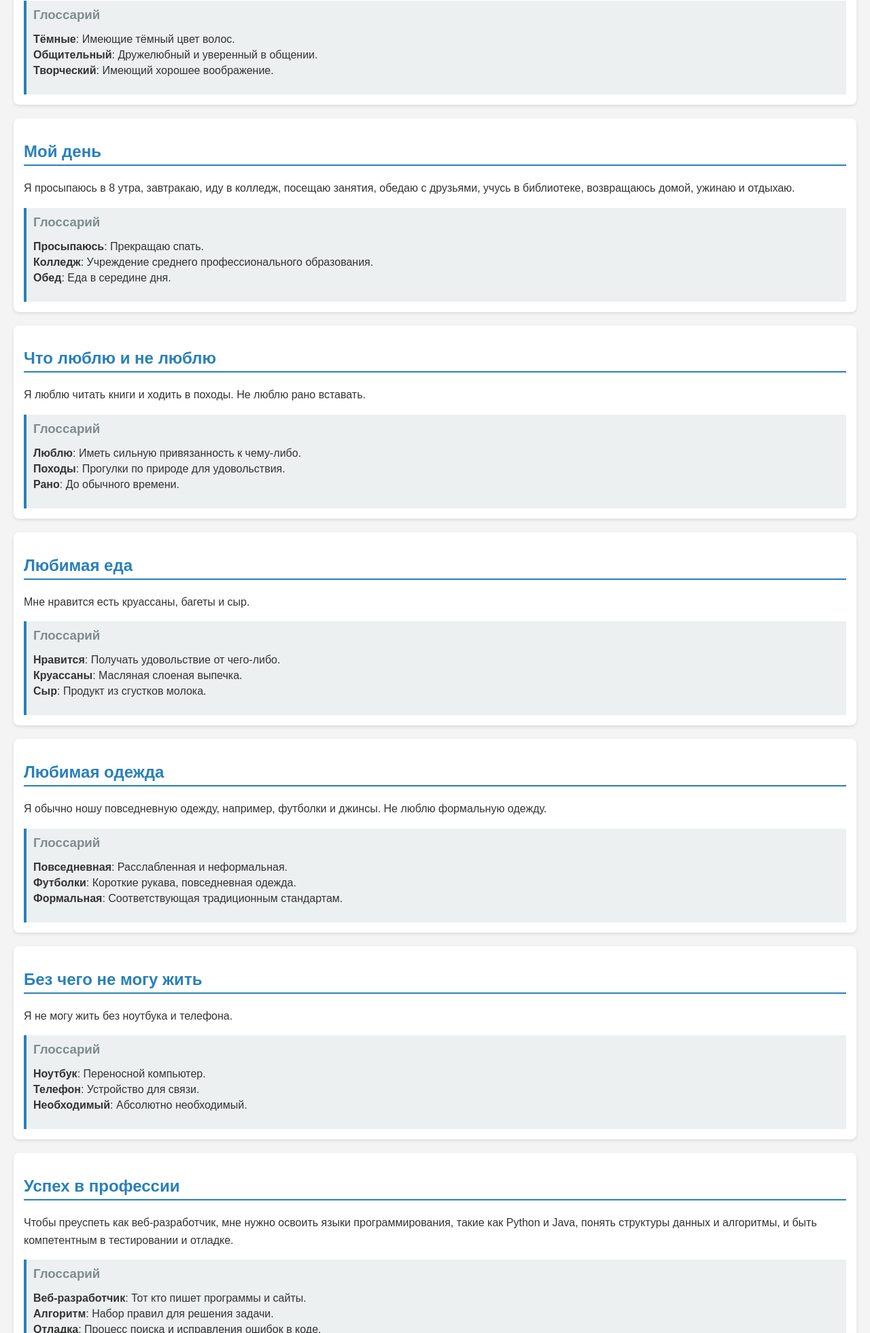
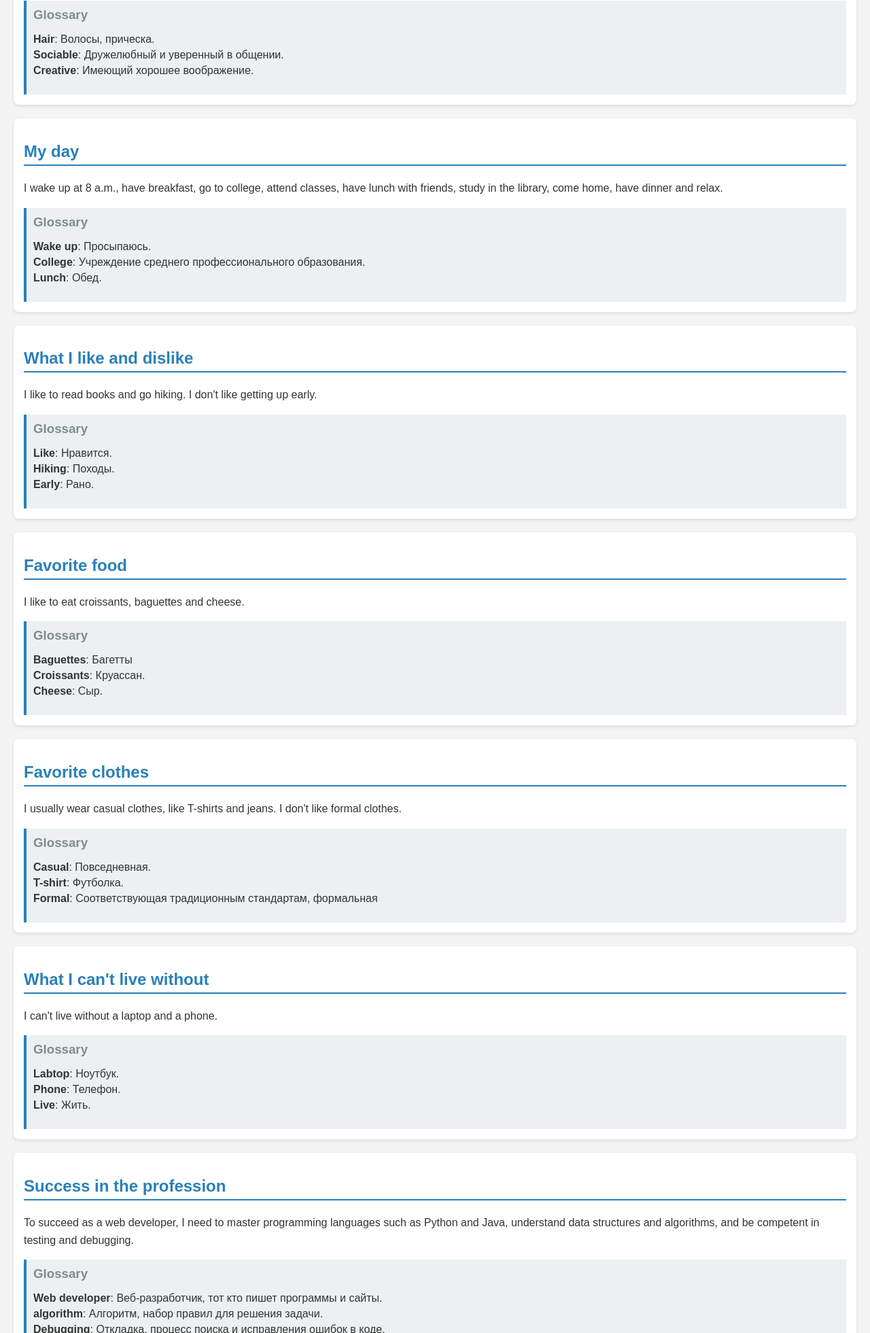
Before and after one commit to ky0raku/my-practic-engl, a plain HTML site: page index.html in a window 1280 px wide. Shown: the part 839-2800 px from the top of the page at 68% size. Drawn offline with Linux system fonts and the light colour scheme.

Commit message:
Update index.html

```diff
--- a/index.html
+++ b/index.html
@@ -8,7 +8,7 @@
 
     <meta name="viewport" content="width=device-width, initial-scale=1.0">
 
-    <title>Моя личная страница</title>
+    <title>My personal page</title>
 
     <style>
 
@@ -104,27 +104,27 @@
 
 <body>
 
-    <h1>Моя личная страница</h1>
+    <h1>My personal page</h1>
 
 
 
     <section>
 
-        <h2>Обо мне</h2>
+        <h2>About me</h2>
 
-        <p>Меня зовут Даниил, мне 17 лет, и я Русский.</p>
+        <p>My name is Daniil, I am 17 years old, and I am Russian.</p>
 
         <div class="glossary">
 
-            <h3>Глоссарий</h3>
+            <h3>Glossary</h3>
 
             <ul>
 
-                <li><strong>Имя</strong>: Слово, которым называют человека.</li>
+                <li><strong>Name</strong>: Слово, которым называют человека.</li>
 
-                <li><strong>Возраст</strong>: Количество прожитых лет.</li>
+                <li><strong>Years old</strong>: Количество прожитых лет.</li>
 
-                <li><strong>Национальность</strong>: Страна, к которой принадлежит человек.</li>
+                <li><strong>Nationality</strong>: Страна, к которой принадлежит человек.</li>
 
             </ul>
 
@@ -136,21 +136,21 @@
 
     <section>
 
-        <h2>Моя семья</h2>
+        <h2>My family</h2>
 
-        <p>У меня есть брат и кошка. Мой брат 13 лет, а моя кошка очень милая.</p>
+        <p>I have a brother and a cat. My brother is 13 years old, and my cat is very cute.</p>
 
         <div class="glossary">
 
-            <h3>Глоссарий</h3>
+            <h3>Glossary</h3>
 
             <ul>
 
-                <li><strong>Брат</strong>: Мужской родственник, брат.</li>
+                <li><strong>Brother</strong>: Мужской родственник, брат.</li>
 
-                <li><strong>Кошка</strong>: Небольшое домашнее млекопитающее.</li>
+                <li><strong>Cat</strong>: Кошка</li>
 
-                <li><strong>Милая</strong>: Привлекательная и очаровательная.</li>
+                <li><strong>Cute</strong>: Привлекательная и очаровательная, милая</li>
 
             </ul>
 
@@ -162,21 +162,21 @@
 
     <section>
 
-        <h2>Мой характер и внешность</h2>
+        <h2>My character and appearance</h2>
 
-        <p>У меня тёмные волосы и голубые глаза. Я общительный и творческий.</p>
+        <p>I have dark hair and blue eyes. I am sociable and creative.</p>
 
         <div class="glossary">
 
-            <h3>Глоссарий</h3>
+            <h3>Glossary</h3>
 
             <ul>
 
-                <li><strong>Тёмные</strong>: Имеющие тёмный цвет волос.</li>
+                <li><strong>Hair</strong>: Волосы, прическа.</li>
 
-                <li><strong>Общительный</strong>: Дружелюбный и уверенный в общении.</li>
+                <li><strong>Sociable</strong>: Дружелюбный и уверенный в общении.</li>
 
-                <li><strong>Творческий</strong>: Имеющий хорошее воображение.</li>
+                <li><strong>Creative</strong>: Имеющий хорошее воображение.</li>
 
             </ul>
 
@@ -188,21 +188,21 @@
 
     <section>
 
-        <h2>Мой день</h2>
+        <h2>My day</h2>
 
-        <p>Я просыпаюсь в 8 утра, завтракаю, иду в колледж, посещаю занятия, обедаю с друзьями, учусь в библиотеке, возвращаюсь домой, ужинаю и отдыхаю.</p>
+        <p>I wake up at 8 a.m., have breakfast, go to college, attend classes, have lunch with friends, study in the library, come home, have dinner and relax.</p>
 
         <div class="glossary">
 
-            <h3>Глоссарий</h3>
+            <h3>Glossary</h3>
 
             <ul>
 
-                <li><strong>Просыпаюсь</strong>: Прекращаю спать.</li>
+                <li><strong>Wake up</strong>: Просыпаюсь.</li>
 
-                <li><strong>Колледж</strong>: Учреждение среднего профессионального образования.</li>
+                <li><strong>College</strong>: Учреждение среднего профессионального образования.</li>
 
-                <li><strong>Обед</strong>: Еда в середине дня.</li>
+                <li><strong>Lunch</strong>: Обед.</li>
 
             </ul>
 
@@ -214,21 +214,21 @@
 
     <section>
 
-        <h2>Что люблю и не люблю</h2>
+        <h2>What I like and dislike</h2>
 
-        <p>Я люблю читать книги и ходить в походы. Не люблю рано вставать.</p>
+        <p>I like to read books and go hiking. I don't like getting up early.</p>
 
         <div class="glossary">
 
-            <h3>Глоссарий</h3>
+            <h3>Glossary</h3>
 
             <ul>
 
-                <li><strong>Люблю</strong>: Иметь сильную привязанность к чему-либо.</li>
+                <li><strong>Like</strong>: Нравится.</li>
 
-                <li><strong>Походы</strong>: Прогулки по природе для удовольствия.</li>
+                <li><strong>Hiking</strong>: Походы.</li>
 
-                <li><strong>Рано</strong>: До обычного времени.</li>
+                <li><strong>Early</strong>: Рано.</li>
 
             </ul>
 
@@ -240,21 +240,21 @@
 
     <section>
 
-        <h2>Любимая еда</h2>
+        <h2>Favorite food</h2>
 
-        <p>Мне нравится есть круассаны, багеты и сыр.</p>
+        <p>I like to eat croissants, baguettes and cheese.</p>
 
         <div class="glossary">
 
-            <h3>Глоссарий</h3>
+            <h3>Glossary</h3>
 
             <ul>
 
-                <li><strong>Нравится</strong>: Получать удовольствие от чего-либо.</li>
+                <li><strong>Baguettes</strong>: Багетты</li>
 
-                <li><strong>Круассаны</strong>: Масляная слоеная выпечка.</li>
+                <li><strong>Croissants</strong>: Круассан.</li>
 
-                <li><strong>Сыр</strong>: Продукт из сгустков молока.</li>
+                <li><strong>Cheese</strong>: Сыр.</li>
 
             </ul>
 
@@ -266,21 +266,21 @@
 
     <section>
 
-        <h2>Любимая одежда</h2>
+        <h2>Favorite clothes</h2>
 
-        <p>Я обычно ношу повседневную одежду, например, футболки и джинсы. Не люблю формальную одежду.</p>
+        <p>I usually wear casual clothes, like T-shirts and jeans. I don't like formal clothes.</p>
 
         <div class="glossary">
 
-            <h3>Глоссарий</h3>
+            <h3>Glossary</h3>
 
             <ul>
 
-                <li><strong>Повседневная</strong>: Расслабленная и неформальная.</li>
+                <li><strong>Casual</strong>: Повседневная.</li>
 
-                <li><strong>Футболки</strong>: Короткие рукава, повседневная одежда.</li>
+                <li><strong>T-shirt</strong>: Футболка.</li>
 
-                <li><strong>Формальная</strong>: Соответствующая традиционным стандартам.</li>
+                <li><strong>Formal</strong>: Соответствующая традиционным стандартам, формальная</li>
 
             </ul>
 
@@ -292,21 +292,21 @@
 
     <section>
 
-        <h2>Без чего не могу жить</h2>
+        <h2>What I can't live without</h2>
 
-        <p>Я не могу жить без ноутбука и телефона.</p>
+        <p>I can't live without a laptop and a phone.</p>
 
         <div class="glossary">
 
-            <h3>Глоссарий</h3>
+            <h3>Glossary</h3>
 
             <ul>
 
-                <li><strong>Ноутбук</strong>: Переносной компьютер.</li>
+                <li><strong>Labtop</strong>: Ноутбук.</li>
 
-                <li><strong>Телефон</strong>: Устройство для связи.</li>
+                <li><strong>Phone</strong>: Телефон.</li>
 
-                <li><strong>Необходимый</strong>: Абсолютно необходимый.</li>
+                <li><strong>Live</strong>: Жить.</li>
 
             </ul>
 
@@ -318,21 +318,21 @@
 
     <section>
 
-        <h2>Успех в профессии</h2>
+        <h2>Success in the profession</h2>
 
-        <p>Чтобы преуспеть как веб-разработчик, мне нужно освоить языки программирования, такие как Python и Java, понять структуры данных и алгоритмы, и быть компетентным в тестировании и отладке.</p>
+        <p>To succeed as a web developer, I need to master programming languages such as Python and Java, understand data structures and algorithms, and be competent in testing and debugging.</p>
 
         <div class="glossary">
 
-            <h3>Глоссарий</h3>
+            <h3>Glossary</h3>
 
             <ul>
 
-                <li><strong>Веб-разработчик</strong>: Тот кто пишет программы и сайты.</li>
+                <li><strong>Web developer</strong>: Веб-разработчик, тот кто пишет программы и сайты.</li>
 
-                <li><strong>Алгоритм</strong>: Набор правил для решения задачи.</li>
+                <li><strong>algorithm</strong>: Алгоритм, набор правил для решения задачи.</li>
 
-                <li><strong>Отладка</strong>: Процесс поиска и исправления ошибок в коде.</li>
+                <li><strong>Debugging</strong>: Откладка, процесс поиска и исправления ошибок в коде.</li>
 
             </ul>
 
@@ -344,21 +344,21 @@
 
     <section>
 
-        <h2>Мой город</h2>
+        <h2>My city</h2>
 
-        <p>Я живу в Перми, который известен Пермским краеведческим музеем и набережной Камы.</p>
+        <p>I live in Perm, which is famous for the Perm Museum of Local Lore and the Kama Embankment.</p>
 
         <div class="glossary">
 
-            <h3>Глоссарий</h3>
+            <h3>Glossary</h3>
 
             <ul>
 
-                <li><strong>Известный</strong>: Известный многим людям.</li>
+                <li><strong>Famous</strong>: Известный.</li>
 
-                <li><strong>Музей</strong>: Здание, где выставлены артефакты.</li>
+                <li><strong>Museum</strong>: Музкей.</li>
 
-                <li><strong>Набережная</strong>: благоустроенный берег водоёма для прогулок и транспорта.</li>
+                <li><strong>Embankment</strong>: Набережная.</li>
 
             </ul>
 
```
